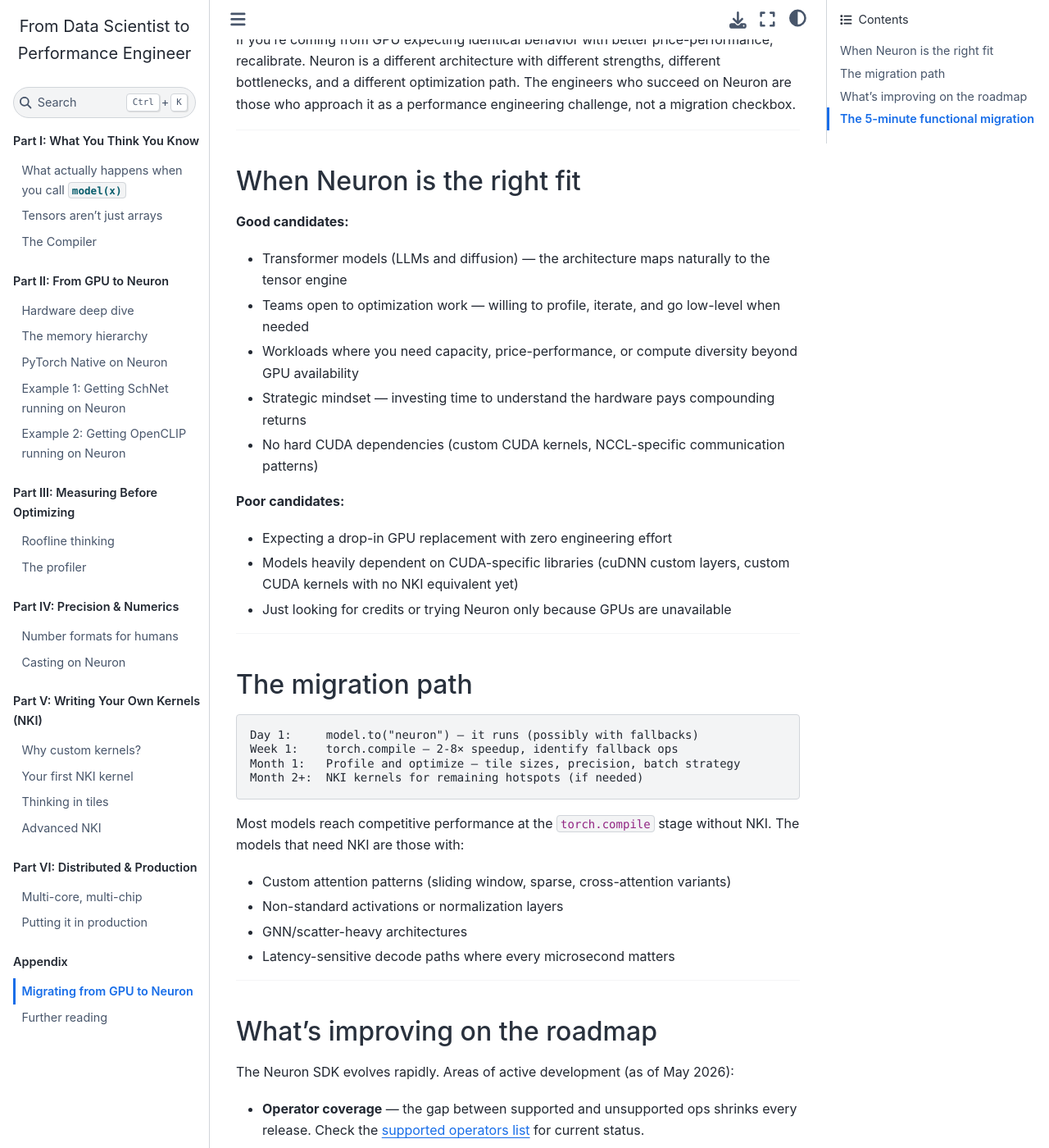
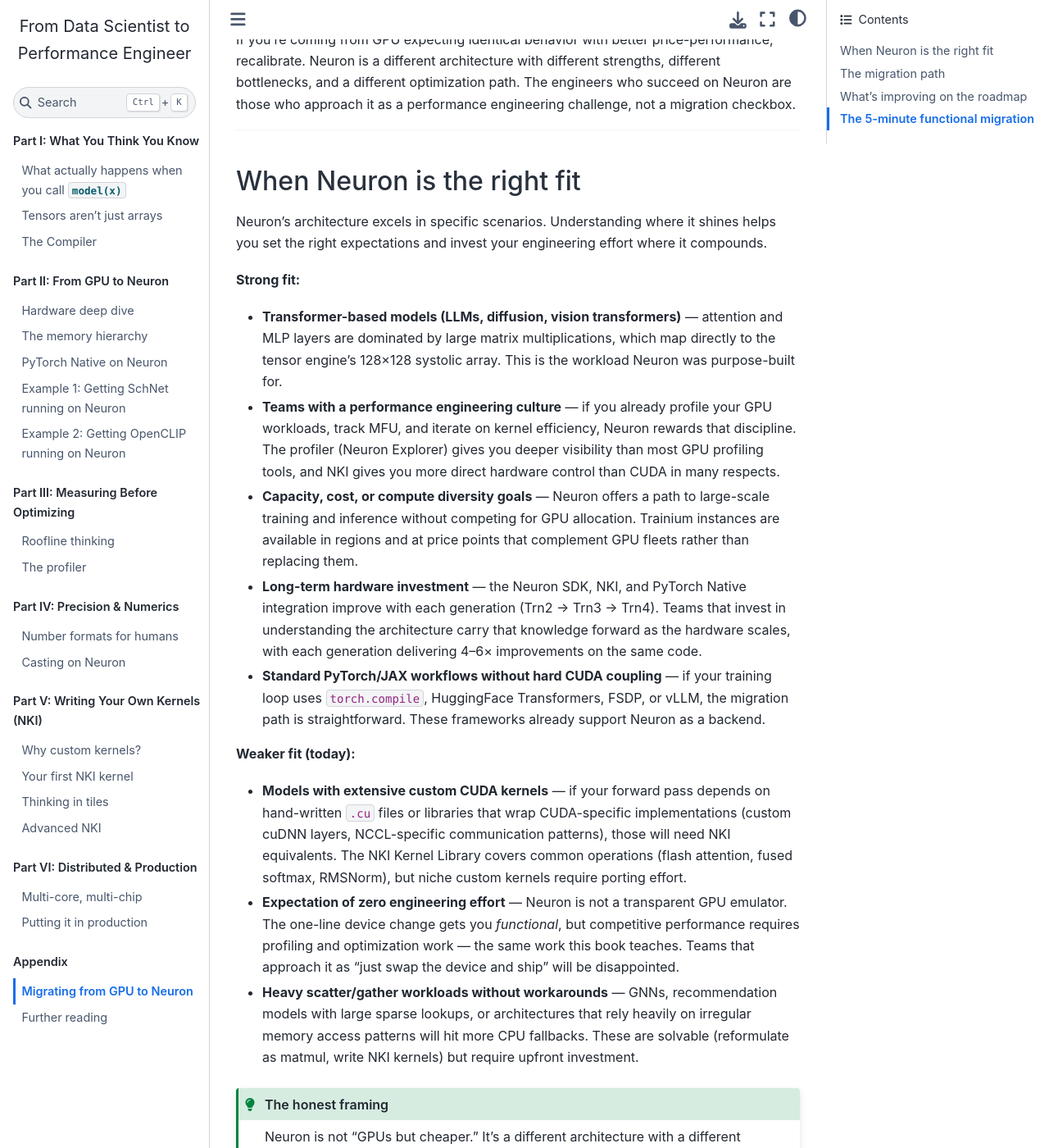
Before and after one commit to Pidem/neuron-performance-book, a Jupyter Book: the page built from appendix/gpu-to-neuron-migration.md, in a window 1280 px wide and 1400 px high, scrolled down 269 px. Shown: the whole window at 82% size. Built offline with Jupyter Book 1.0.4 settings and Sphinx 7.4.7 and the Sphinx Book theme 1.1.4, drawn with Linux system fonts in a browser that asks for light colours; some of the changed text lies outside the part shown.

Commit message:
appendix fix

````diff
--- a/appendix/gpu-to-neuron-migration.md
+++ b/appendix/gpu-to-neuron-migration.md
@@ -10,17 +10,26 @@
 
 ## When Neuron is the right fit
 
-**Good candidates:**
-- Transformer models (LLMs and diffusion) — the architecture maps naturally to the tensor engine
-- Teams open to optimization work — willing to profile, iterate, and go low-level when needed
-- Workloads where you need capacity, price-performance, or compute diversity beyond GPU availability
-- Strategic mindset — investing time to understand the hardware pays compounding returns
-- No hard CUDA dependencies (custom CUDA kernels, NCCL-specific communication patterns)
+Neuron's architecture excels in specific scenarios. Understanding where it shines helps you set the right expectations and invest your engineering effort where it compounds.
 
-**Poor candidates:**
-- Expecting a drop-in GPU replacement with zero engineering effort
-- Models heavily dependent on CUDA-specific libraries (cuDNN custom layers, custom CUDA kernels with no NKI equivalent yet)
-- Just looking for credits or trying Neuron only because GPUs are unavailable
+**Strong fit:**
+
+- **Transformer-based models (LLMs, diffusion, vision transformers)** — attention and MLP layers are dominated by large matrix multiplications, which map directly to the tensor engine's 128×128 systolic array. This is the workload Neuron was purpose-built for.
+- **Teams with a performance engineering culture** — if you already profile your GPU workloads, track MFU, and iterate on kernel efficiency, Neuron rewards that discipline. The profiler (Neuron Explorer) gives you deeper visibility than most GPU profiling tools, and NKI gives you more direct hardware control than CUDA in many respects.
+- **Capacity, cost, or compute diversity goals** — Neuron offers a path to large-scale training and inference without competing for GPU allocation. Trainium instances are available in regions and at price points that complement GPU fleets rather than replacing them.
+- **Long-term hardware investment** — the Neuron SDK, NKI, and PyTorch Native integration improve with each generation (Trn2 → Trn3 → Trn4). Teams that invest in understanding the architecture carry that knowledge forward as the hardware scales, with each generation delivering 4–6× improvements on the same code.
+- **Standard PyTorch/JAX workflows without hard CUDA coupling** — if your training loop uses `torch.compile`, HuggingFace Transformers, FSDP, or vLLM, the migration path is straightforward. These frameworks already support Neuron as a backend.
+
+**Weaker fit (today):**
+
+- **Models with extensive custom CUDA kernels** — if your forward pass depends on hand-written `.cu` files or libraries that wrap CUDA-specific implementations (custom cuDNN layers, NCCL-specific communication patterns), those will need NKI equivalents. The NKI Kernel Library covers common operations (flash attention, fused softmax, RMSNorm), but niche custom kernels require porting effort.
+- **Expectation of zero engineering effort** — Neuron is not a transparent GPU emulator. The one-line device change gets you *functional*, but competitive performance requires profiling and optimization work — the same work this book teaches. Teams that approach it as "just swap the device and ship" will be disappointed.
+- **Heavy scatter/gather workloads without workarounds** — GNNs, recommendation models with large sparse lookups, or architectures that rely heavily on irregular memory access patterns will hit more CPU fallbacks. These are solvable (reformulate as matmul, write NKI kernels) but require upfront investment.
+
+```{admonition} The honest framing
+:class: tip
+Neuron is not "GPUs but cheaper." It's a different architecture with a different optimization surface. The teams that succeed treat it as a performance engineering opportunity — and the ones that get the most value are those building on top of transformers at scale, where Neuron's architectural choices (large SRAM, dedicated tensor engine, independent collectives) create genuine advantages over GPU for their workload.
+```
 
 ---
 
````
